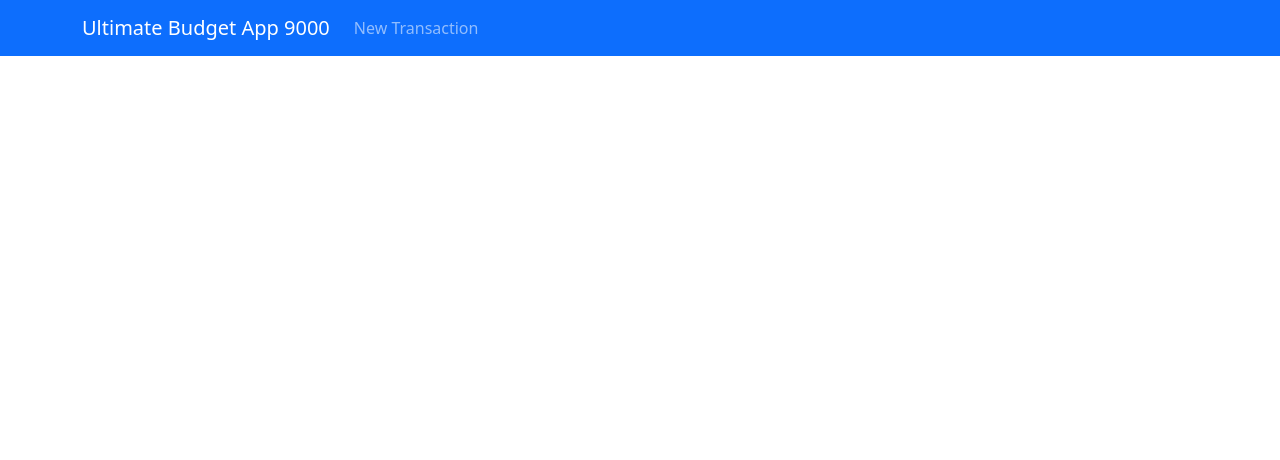
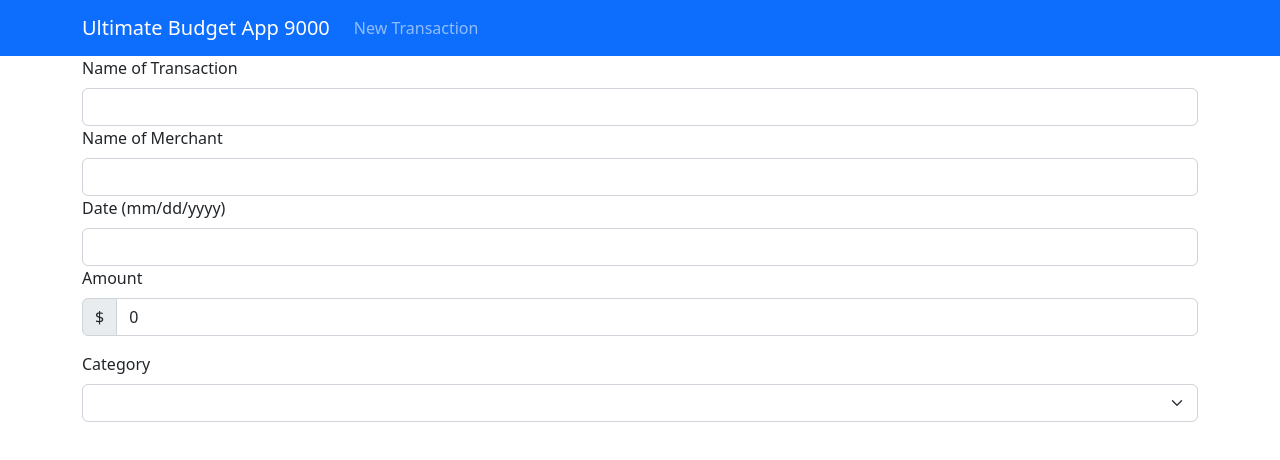
Before and after one commit to Tetracell/budget-app-frontend, a React (Create React App) app: page /1/edit in a window 1280 px wide. Shown: the top 460 px of the page. Built offline with nearby package versions, Linux system fonts and the light colour scheme; no server answers.

Commit message:
A shameful amount of time commited to select

```diff
--- a/package.json
+++ b/package.json
@@ -11,6 +11,7 @@
     "dotenv": "^16.0.1",
     "react": "^18.2.0",
     "react-bootstrap": "^2.4.0",
+    "react-bootstrap-date-picker": "^5.1.0",
     "react-dom": "^18.2.0",
     "react-router-dom": "^6.3.0",
     "react-scripts": "^5.0.1",
--- a/src/App.js
+++ b/src/App.js
@@ -25,9 +25,9 @@ function App() {
       <Navigationbar />
       <Routes>
         <Route path="/" element={<Home transactions={transactions} />} />
-        <Route path="/:transaction" element={<ShowTransaction />} />
+        <Route path="/:transactionID" element={<ShowTransaction />} />
         <Route path="/new" element={<NewTransaction />} />;
-        <Route path="/edit/:id" element={<EditTransaction API={API} />} />
+        <Route path="/:transactionID/edit" element={<EditTransaction API={API} />} />
       </Routes>
     </div>
   );
--- a/src/Components/EditTransaction.js
+++ b/src/Components/EditTransaction.js
@@ -1,11 +1,15 @@
 import axios from "axios";
 import React, { useState, useEffect } from "react";
-import { Navigate, useParams } from "react-router-dom";
+import { useNavigate, useParams } from "react-router-dom";
 
 import Form from "react-bootstrap/Form";
 import Button from "react-bootstrap/Button";
+import Container from "react-bootstrap/Container";
+import { InputGroup } from "react-bootstrap";
 
 const EditTransaction = ({ API }) => {
+  const navigate = useNavigate();
+  const categories = ["Income", "Expense"];
   const [transaction, setTransaction] = useState({
     item_name: "",
     amount: 0,
@@ -14,34 +18,79 @@ const EditTransaction = ({ API }) => {
     category: "",
   });
 
-  let { index } = useParams();
+  let { transactionID } = useParams();
+  console.log(transactionID);
+
   useEffect(() => {
-    axios.get(`${API}/transactions/${index}`).then((res) => {
+    axios.get(`${API}/transactions/${transactionID}`).then((res) => {
       setTransaction(res.data);
     });
   }, []);
-  const putTransaction = () => {
-    axios
-        .put(`${API}/transactions/${index}`, transaction)
-        .then((res) => {
-            setTransaction(res.data)
-        })
-        .then((res) => Navigate(`/transactions`))
-  }
-
   const handleChange = (event) => {
     setTransaction({ ...transaction, [event.target.id]: event.target.value });
   };
   const handleTransaction = (event) => {
     event.preventDefault();
     putTransaction();
-  }
+  };
+  const putTransaction = () => {
+    axios
+      .put(`${API}/transactions/${transactionID}`, transaction)
+      .then((res) => {
+        setTransaction(res.data);
+      })
+      .then((res) => navigate(`/${transactionID}`));
+  };
 
   return (
-    <Form>
-
-    </Form>
-  )
+    <Container>
+      <Form>
+        <Form.Group className="mb-3">
+          <Form.Label>Name of Transaction</Form.Label>
+          <Form.Control
+            id="item_name"
+            type="text"
+            value={transaction.item_name}
+            onChange={handleChange}
+          />
+          <Form.Label>Name of Merchant</Form.Label>
+          <Form.Control
+            id="from"
+            type="text"
+            value={transaction.from}
+            onChange={handleChange}
+          />
+          <Form.Label>Date (mm/dd/yyyy)</Form.Label>
+          <Form.Control
+            id="date"
+            type="text"
+            value={transaction.date}
+            onChange={handleChange}
+          />
+          <Form.Label>Amount</Form.Label>
+          <InputGroup className="mb-3">
+            <InputGroup.Text>$</InputGroup.Text>
+            <Form.Control
+              id="amount"
+              type="number"
+              placeholder={"0.00"}
+              value={transaction.amount}
+              onChange={handleChange}
+            />
+          </InputGroup>
+        </Form.Group>
+        <Form.Label>Category</Form.Label>
+        <Form.Select id="category">
+          <option value={transaction.category}>{transaction.category}</option>
+          {transaction.category === "Income" ? (
+            <option value="Expense">Expense</option>
+          ) : (
+            <option value="Income">Income</option>
+          )}
+        </Form.Select>
+      </Form>
+    </Container>
+  );
 };
 
 export default EditTransaction;
--- a/src/Components/Home.js
+++ b/src/Components/Home.js
@@ -1,7 +1,7 @@
 import React from "react";
 import { Transaction } from "./Transaction";
 import Table from "react-bootstrap/Table";
-import  Container  from "react-bootstrap/Container";
+import Container from "react-bootstrap/Container";
 
 const Home = ({ transactions }) => {
   return (
@@ -21,7 +21,13 @@ const Home = ({ transactions }) => {
           <tbody>
             {transactions.map((transaction, index) => {
               let url = `/transactions/${index}`;
-              return <Transaction transaction={transaction} index={index} />;
+              return (
+                <Transaction
+                  transaction={transaction}
+                  index={index}
+                  key={index}
+                />
+              );
             })}
           </tbody>
         </Table>
--- a/src/Components/Transaction.js
+++ b/src/Components/Transaction.js
@@ -5,9 +5,10 @@ import { Link, useNavigate } from "react-router-dom";
 import EditTransaction from "./EditTransaction";
 
 export const Transaction = ({ transaction, index }) => {
-  const editUrl = `/edit/${index}`;
+  const editUrl = `/${index}/edit`;
   const navigate = useNavigate();
   const handleDelete = (index) => {};
+  console.log(index);
 
   return (
     <tr>
```
Also changed, not shown: 1 other file (tests, documents, lock files or other folders).
